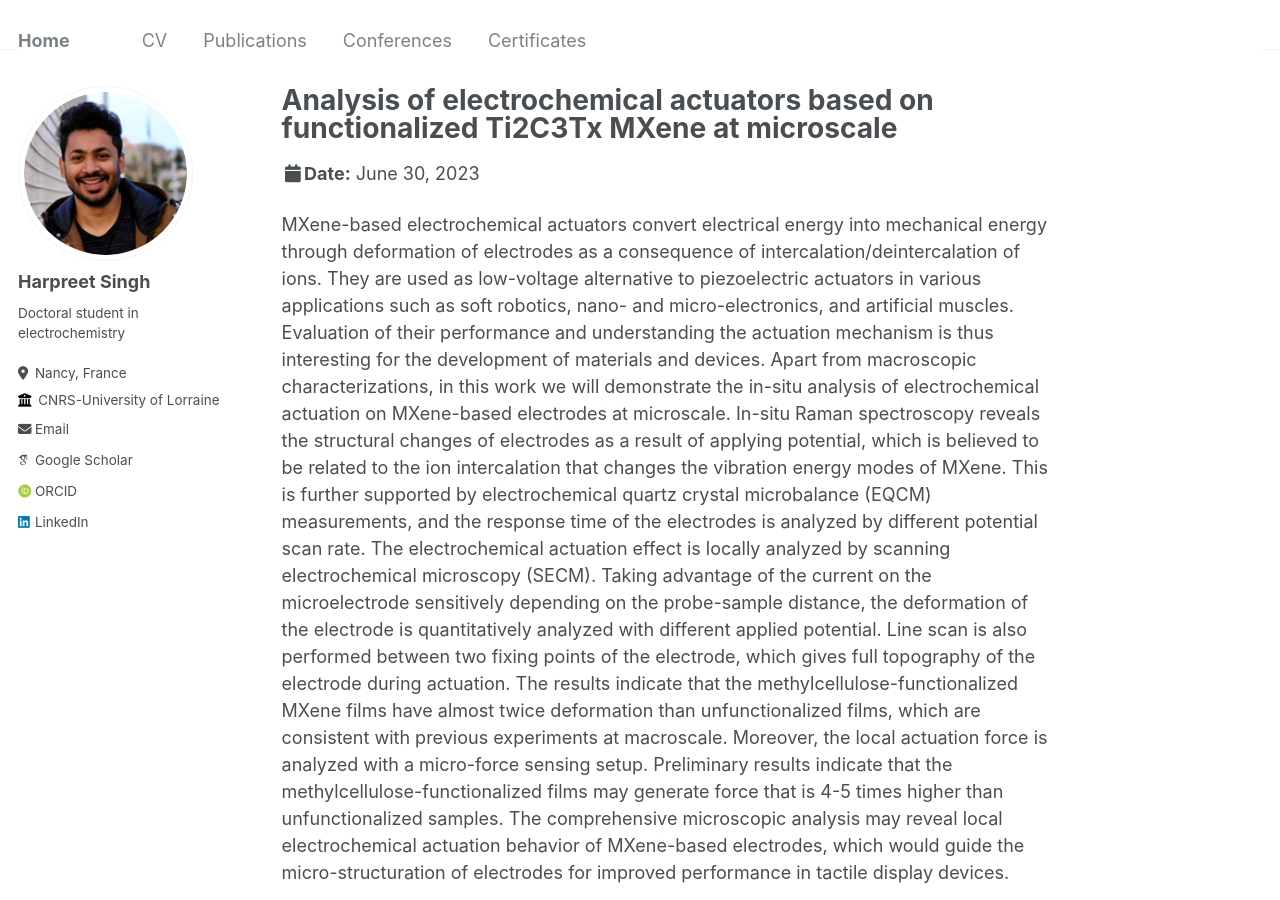
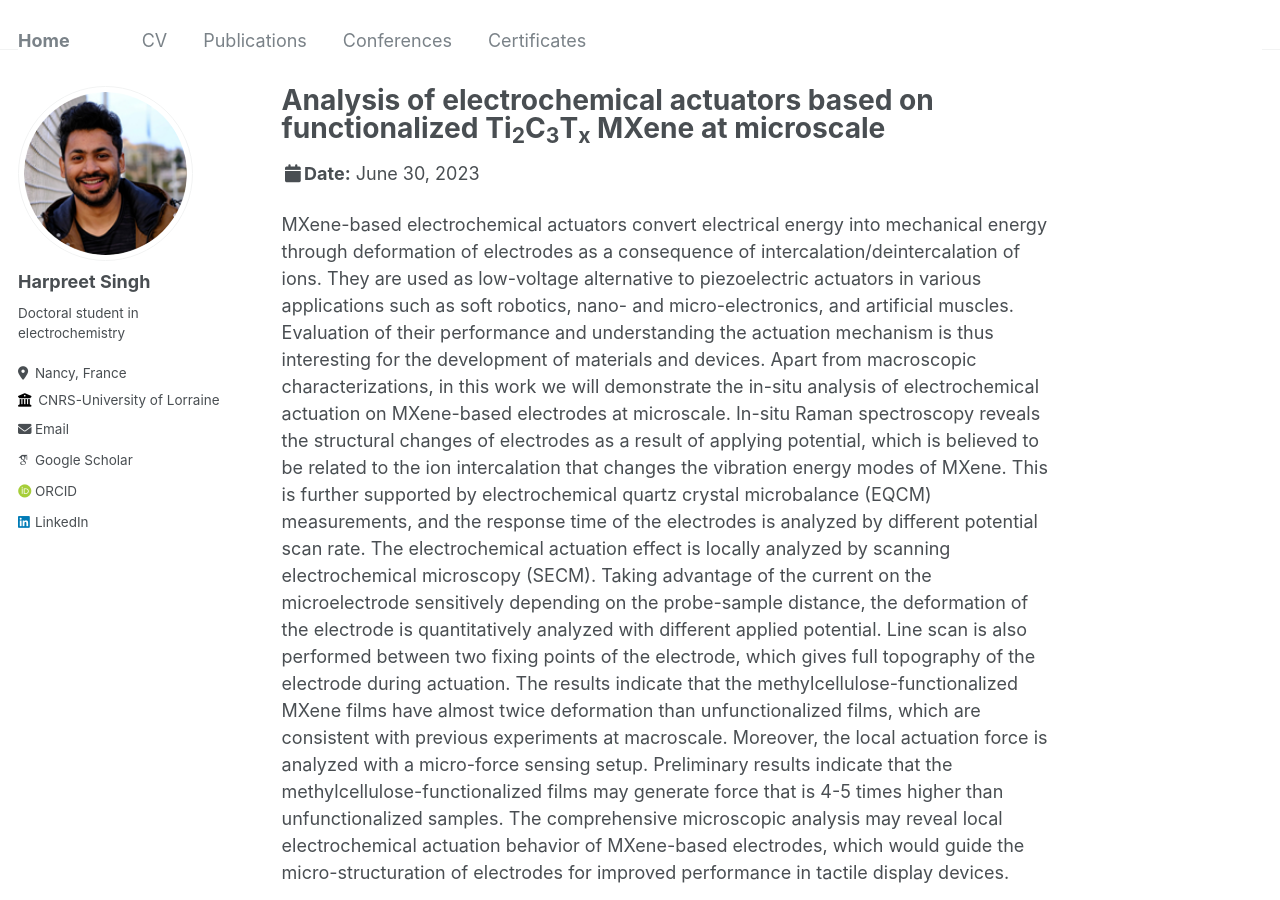
Before and after one commit to Harpr33t-Singh/Harpr33t-Singh.github.io, a Jekyll site: the page built from _talks/2014-02-01-talk-2.md, in a window 1280 px wide and 900 px high. Built offline with Jekyll 4.4.1, drawn with Linux system fonts in a browser that asks for light colours; some web fonts are replaced.

Commit message:
Update 2014-02-01-talk-2.md

```diff
--- a/_talks/2014-02-01-talk-2.md
+++ b/_talks/2014-02-01-talk-2.md
@@ -1,5 +1,5 @@
 ---
-title: "Analysis of electrochemical actuators based on functionalized Ti2C3Tx MXene at microscale"
+title: "Analysis of electrochemical actuators based on functionalized Ti<sub>2</sub>C<sub>3</sub>T<sub>x</sub> MXene at microscale"
 collection: talks
 type: "Oral Presentation"
 permalink: /talks/2014-02-01-talk-2
```
